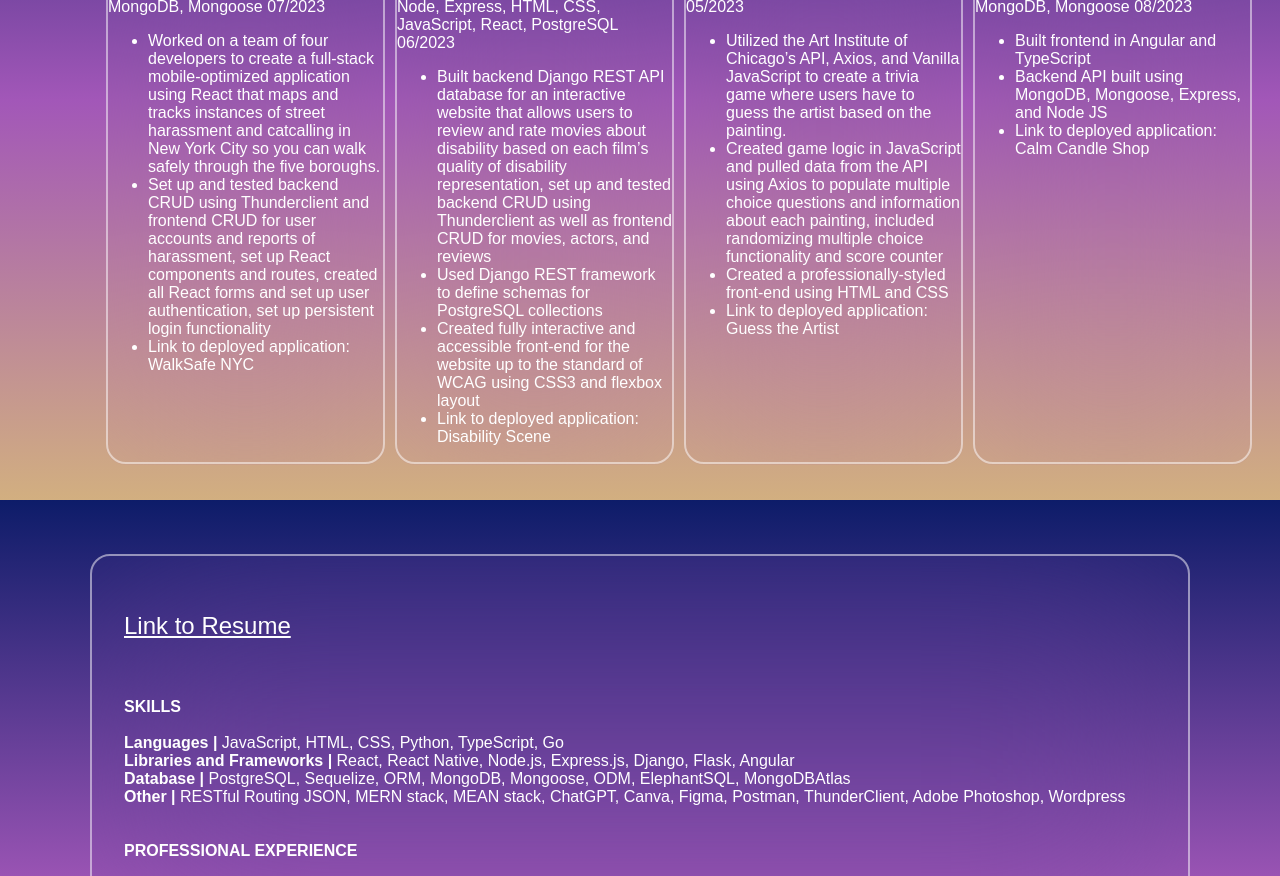
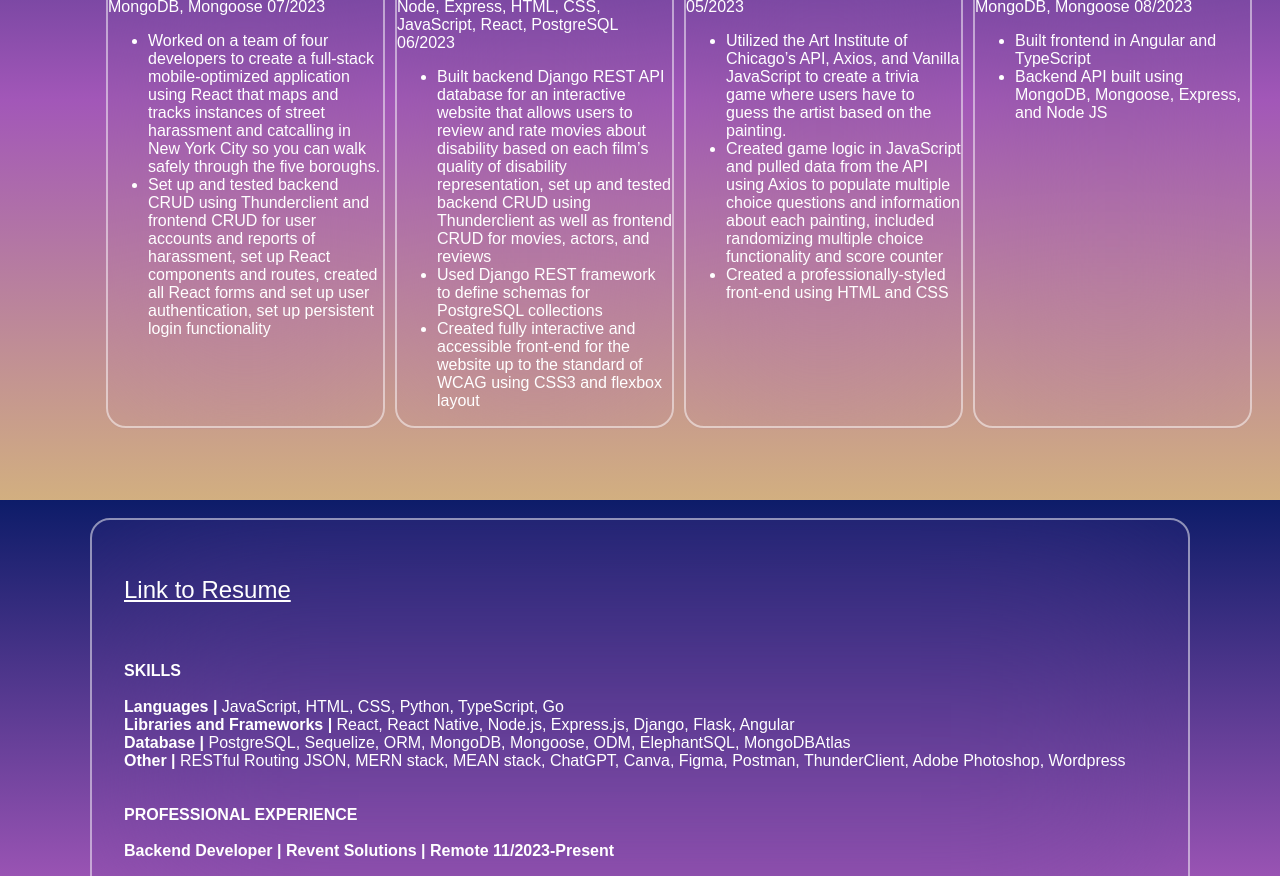
Before and after one commit to mcamilletti1/Margaret-Camilletti-Portfolio, a React (Vite) app in the folder Margaret-Camilletti-Portfolio/: page / in a window 1280 px wide. Shown: the part 1100-1976 px from the top of the page. Built offline with nearby package versions, Linux system fonts and the light colour scheme; a web font is replaced by a local one.

Commit message:
updated css

```diff
--- a/Margaret-Camilletti-Portfolio/src/components/Projects.jsx
+++ b/Margaret-Camilletti-Portfolio/src/components/Projects.jsx
@@ -14,7 +14,6 @@ const Projects = () => {
                     <ul>
                         <li>Worked on a team of four developers to create a full-stack mobile-optimized application using React that maps and tracks instances of street harassment and catcalling in New York City so you can walk safely through the five boroughs.</li>
                         <li>Set up and tested backend CRUD using Thunderclient and frontend CRUD for user accounts and reports of harassment, set up React components and routes, created all React forms and set up user authentication, set up persistent login functionality</li>
-                        <li>Link to deployed application: <a className="resume-links" href="https://walksafenyc.netlify.app/" target="_blank"rel="noopener noreferrer">WalkSafe NYC</a></li>
                     </ul>
                     </div>
                 </section>
@@ -29,7 +28,6 @@ const Projects = () => {
                         <li>Built backend Django REST API database for an interactive website that allows users to review and rate movies about disability based on each film’s quality of disability representation, set up and tested backend CRUD using Thunderclient as well as frontend CRUD for movies, actors, and reviews</li>
                         <li>Used Django REST framework to define schemas for  PostgreSQL collections</li>
                         <li>Created fully interactive and accessible front-end for the website up to the standard of WCAG using CSS3 and flexbox layout</li>
-                        <li>Link to deployed application: <a className="resume-links" href="https://disabilityscene.com" target="_blank" rel="noopener noreferrer">Disability Scene</a></li>
                     </ul>
                     </div>
                 </section>
@@ -44,7 +42,6 @@ const Projects = () => {
                         <li>Utilized the Art Institute of Chicago’s API, Axios, and Vanilla JavaScript to create a trivia game where users have to guess the artist based on the painting.</li>
                         <li>Created game logic in JavaScript and pulled data from the API using Axios to populate multiple choice questions and information about each painting, included randomizing multiple choice functionality and score counter</li>
                         <li>Created a professionally-styled front-end using HTML and CSS</li>
-                        <li>Link to deployed application: <a className="resume-links" href="https://art-trivia-game.io/" target="_blank" rel="noopener noreferrer">Guess the Artist</a></li>
                     </ul>
                     </div>
                 </section>
@@ -57,7 +54,6 @@ const Projects = () => {
                     <ul>
                         <li>Built frontend in Angular and TypeScript</li>
                         <li>Backend API built using MongoDB, Mongoose, Express, and Node JS</li>
-                        <li>Link to deployed application: <a className="resume-links" href="https://calm-candle-shop.onrender.com/" target="_blank" rel="noopener noreferrer">Calm Candle Shop</a></li>
                     </ul>
                     </div>
                 </section>
```
